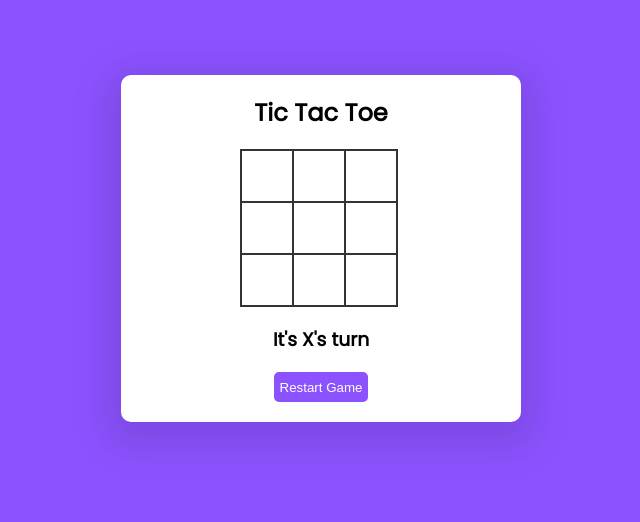
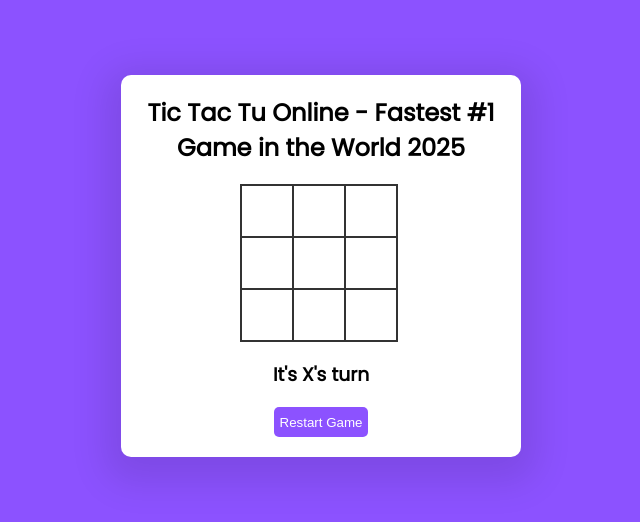
Before and after one commit to jeapkaryaasih/TicTacTu, a plain HTML site: page index.html in a window 1280 px wide. Shown: the whole page, without its empty margins (319-959 px from the left). Drawn offline with Linux system fonts and the light colour scheme.

Commit message:
Update index.html
Ubah judul game

```diff
--- a/index.html
+++ b/index.html
@@ -16,7 +16,7 @@
 </head>
 <body>
     <section>
-        <h1 class="game--title">Tic Tac Toe</h1>
+        <h1 class="game--title">Tic Tac Tu Online - Fastest #1 Game in the World 2025</h1>
         <div class="game--container">
             <div data-cell-index="0" class="cell"></div>
             <div data-cell-index="1" class="cell"></div>
```
